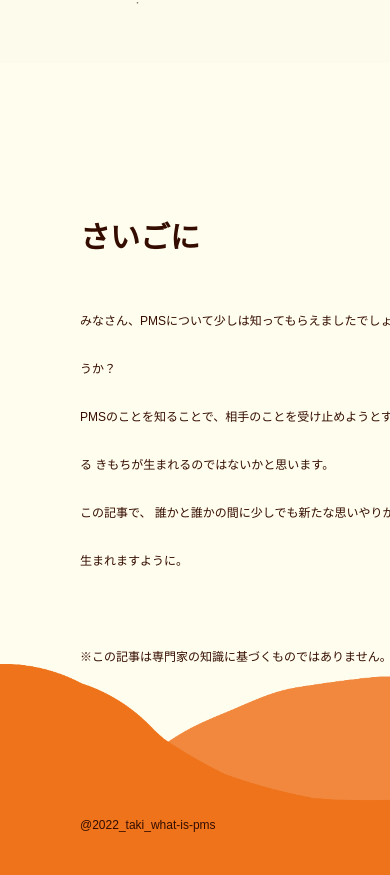
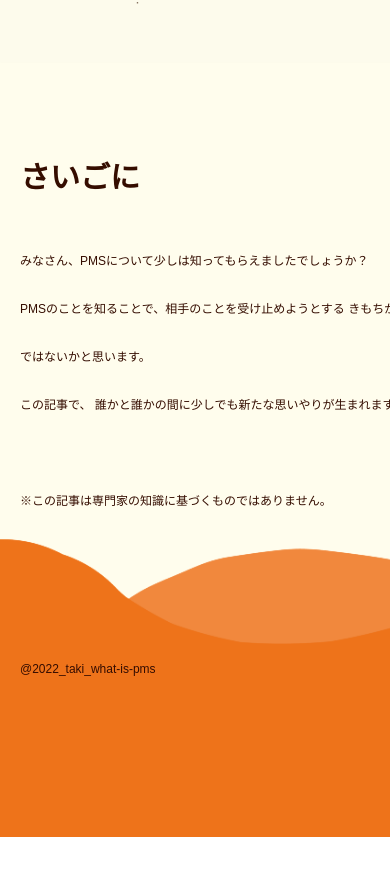
Before and after one commit to sayana387/whatispms, a plain HTML site: page index.html in a window 390 px wide. Shown: the part 7838-8713 px from the top of the page. After the commit the page ends 8675 px from the top, so only its background shows below. Drawn offline with nearby package versions, Linux system fonts and the light colour scheme; a web font is replaced by a local one.

Commit message:
仮完成レスポンシブ途中

```diff
--- a/style.css
+++ b/style.css
@@ -808,7 +808,8 @@ left: 150px;
  }
 
  .last{
-
+  width: 480px;
+  padding: 0px;
  }
 
  .last h2{
@@ -825,9 +826,9 @@ left: 150px;
     text-align: left;
     line-height: 0.3em;
     padding: 20px ;
-    width: 320px;
     line-height: 4em;
     margin-bottom: 80px;
+    width:440px
 
 
 }
```
